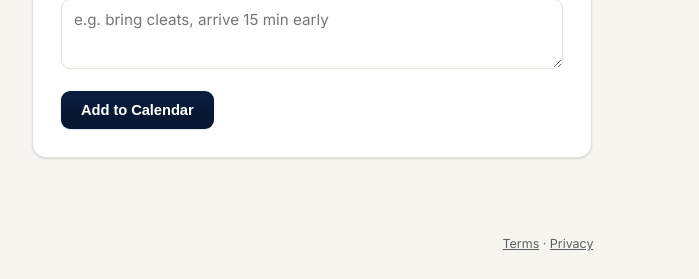
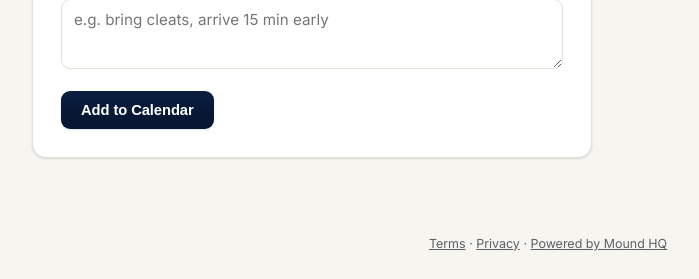
Before and after one commit to rinterdonatos/pitching-tracker-template, a Flask app: template templates/calendar.html in a window 1280 px wide. Shown: the part 1038-1317 px from the top of the page, without its empty margins (92-791 px from the left). Run offline with Flask 3, Linux system fonts and the light colour scheme; the visitor is signed in with stand-in values (Sample User, id 1); tables that the repository leaves empty hold one stand-in row (values such as "Sample post"); the template is opened without the code that fills it: most values are stand-ins (such as "Sample title", 1, 10 or a date in 2020); some libraries are stand-ins or nearby versions.

Commit message:
Add 'Powered by Mound HQ' footer link back to the landing page
Team/org pages had no way back out to the public marketing site. Added
a link next to Terms/Privacy in the shared footer, pointing at the
landing() route.

```diff
--- a/templates/base.html
+++ b/templates/base.html
@@ -72,7 +72,8 @@
   </main>
   <footer style="text-align:center; padding:18px 16px 28px; font-size:0.78rem; color:var(--phx-gray);">
     <a href="{{ url_for('terms') }}" style="color:var(--phx-gray);">Terms</a> &middot;
-    <a href="{{ url_for('privacy') }}" style="color:var(--phx-gray);">Privacy</a>
+    <a href="{{ url_for('privacy') }}" style="color:var(--phx-gray);">Privacy</a> &middot;
+    <a href="{{ url_for('landing') }}" style="color:var(--phx-gray);">Powered by Mound HQ</a>
   </footer>
   <script>
     // Nav collapses into a hamburger menu below the header-nav breakpoint
```
